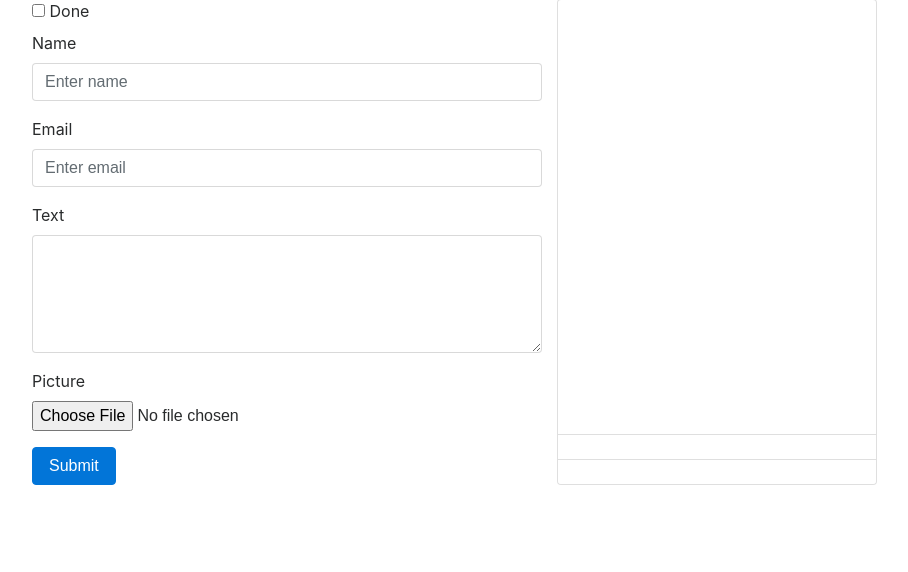
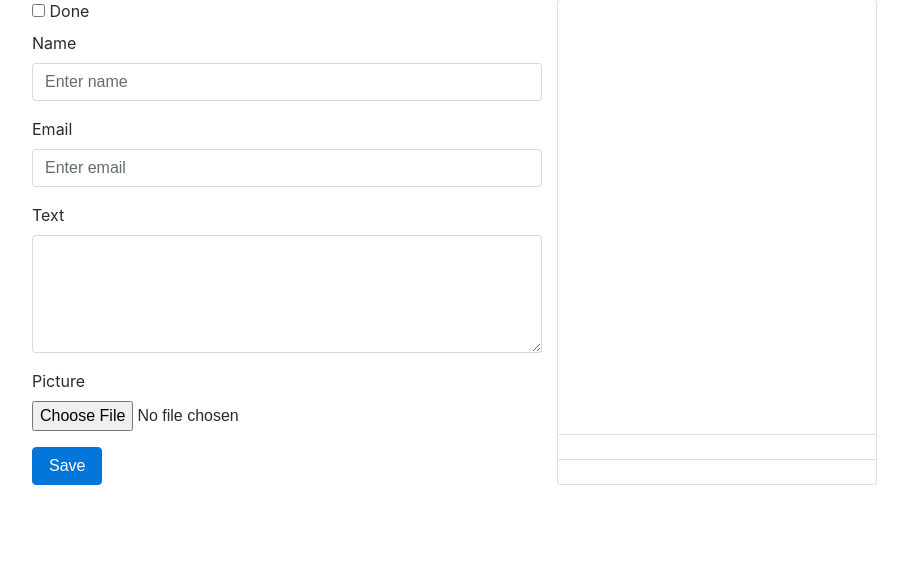
Before and after one commit to scarlettkuro/tusk, a PHP site: page /create in a window 1280 px wide. Shown: the part 228-800 px from the top of the page, without its empty margins (68-976 px from the left). Run offline with PHP 8.4, Linux system fonts and the light colour scheme; the visitor is signed in with stand-in values (Sample User, id 1); some libraries are stand-ins or nearby versions.

Commit message:
nice fix

```diff
--- a/app/views/task.php
+++ b/app/views/task.php
@@ -30,7 +30,7 @@ $csrf = App::app()->component('csrf');
                 <label for="exampleInputFile">Picture</label>
                 <input  onchange="preloadPic(event, 'preview')" name = "pic" accept="image/*" type="file" class="form-control-file" aria-describedby="fileHelp">
             </div>
-            <button type="submit" class="btn btn-primary">Submit</button>
+            <button type="submit" class="btn btn-primary">Save</button>
         </form>
     </div>
     <div class="card" style="width:320px;">
```
